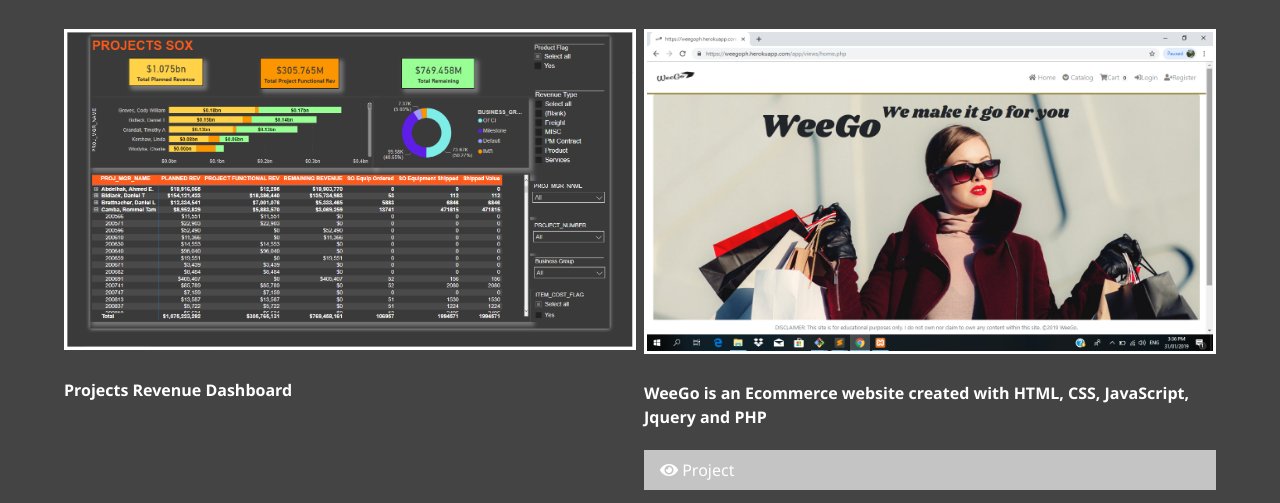
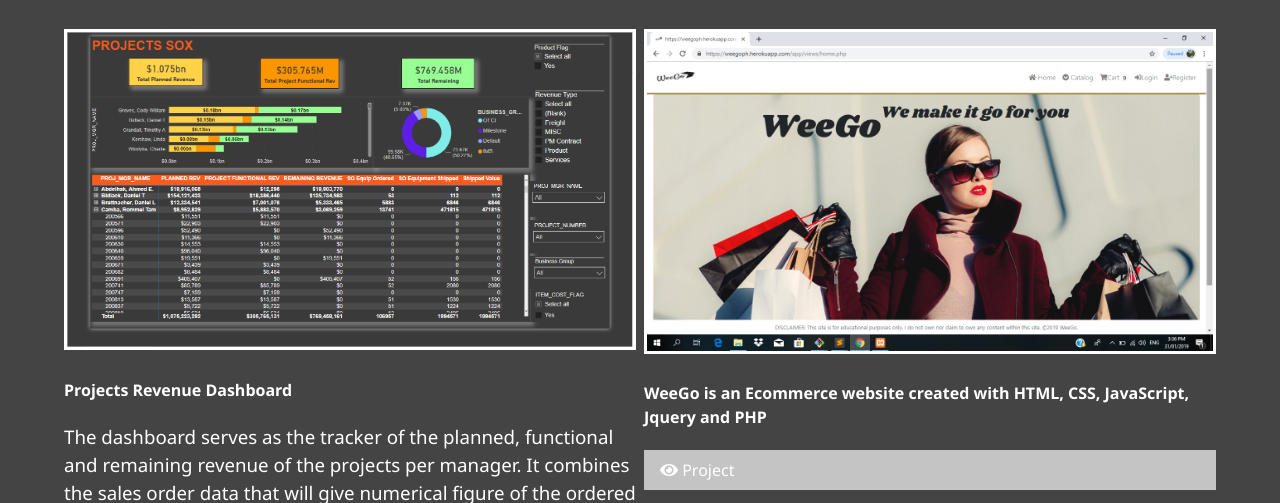
Before and after one commit to sunny-jhun/mywebportfolio, a plain HTML site: page project.html in a window 1280 px wide. Shown: the part 253-756 px from the top of the page. Drawn offline with Linux system fonts and the light colour scheme.

Commit message:
Update in project

```diff
--- a/project.html
+++ b/project.html
@@ -70,6 +70,7 @@
                     <img src="img/Dsh1.PNG" alt="Project">
                 </a>
                 <h4>Projects Revenue Dashboard</h4>
+                <h3>The dashboard serves as the tracker of the planned, functional and remaining revenue of the projects per manager. It combines the sales order data that will give numerical figure of the ordered value, shipped quantity and the shipped value.</h3>
               <!----   <a href="https://sunny-jhun.github.io/ir-verde/" class="btn-light" target="_blank">
                     <i class="fas fa-eye"></i> Project
                 </a>-->
```
